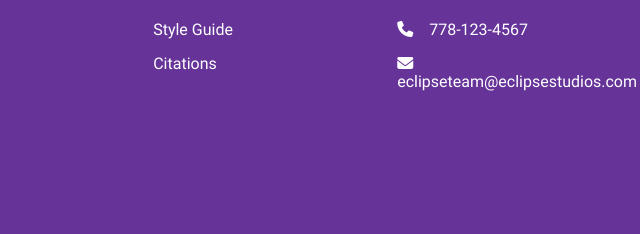
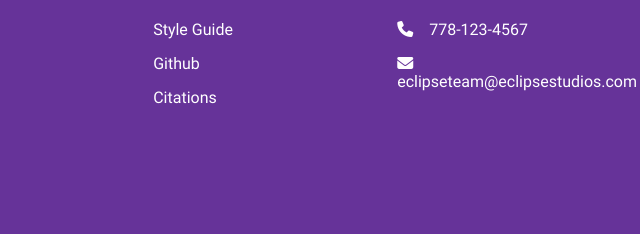
Before and after one commit to TLin8/PO-2---339, a plain HTML site: page PO2/citations.html in a window 1280 px wide. Shown: the part 1070-1304 px from the top of the page, 595-1235 px from the left. Drawn offline with Linux system fonts and the light colour scheme.

Commit message:
Added github link to footer

```diff
--- a/PO2/citations.html
+++ b/PO2/citations.html
@@ -196,6 +196,7 @@
                     <h3>Sources</h3>
                     <ul>
                         <li><a href="index.html">Style Guide</a></li>
+                        <li><a href="https://github.com/TLin8/PO-2---339">Github</a></li>
                         <li><a href="citations.html">Citations</a></li>
                     </ul>
                 </div>
```
Also changed, not shown: PO2/about.html (+1 -0 lines), PO2/booking.html (+1 -0 lines), PO2/booking_confirmed.html (+1 -0 lines), PO2/checkout.html (+1 -0 lines), PO2/contact.html (+1 -0 lines), PO2/home.html (+1 -0 lines), PO2/payment.html (+1 -0 lines), PO2/portfolio.html (+1 -0 lines), PO2/product_listing.html (+1 -0 lines), PO2/services.html (+1 -0 lines).
